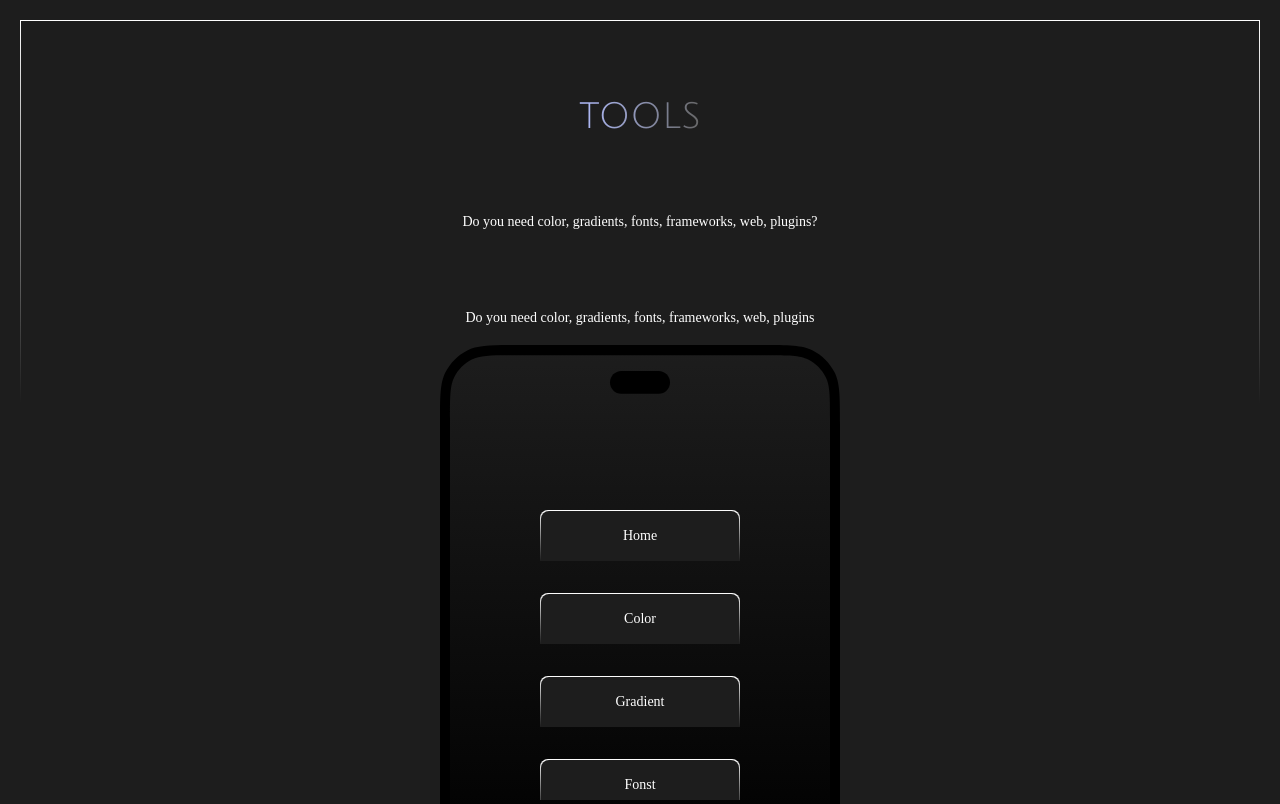
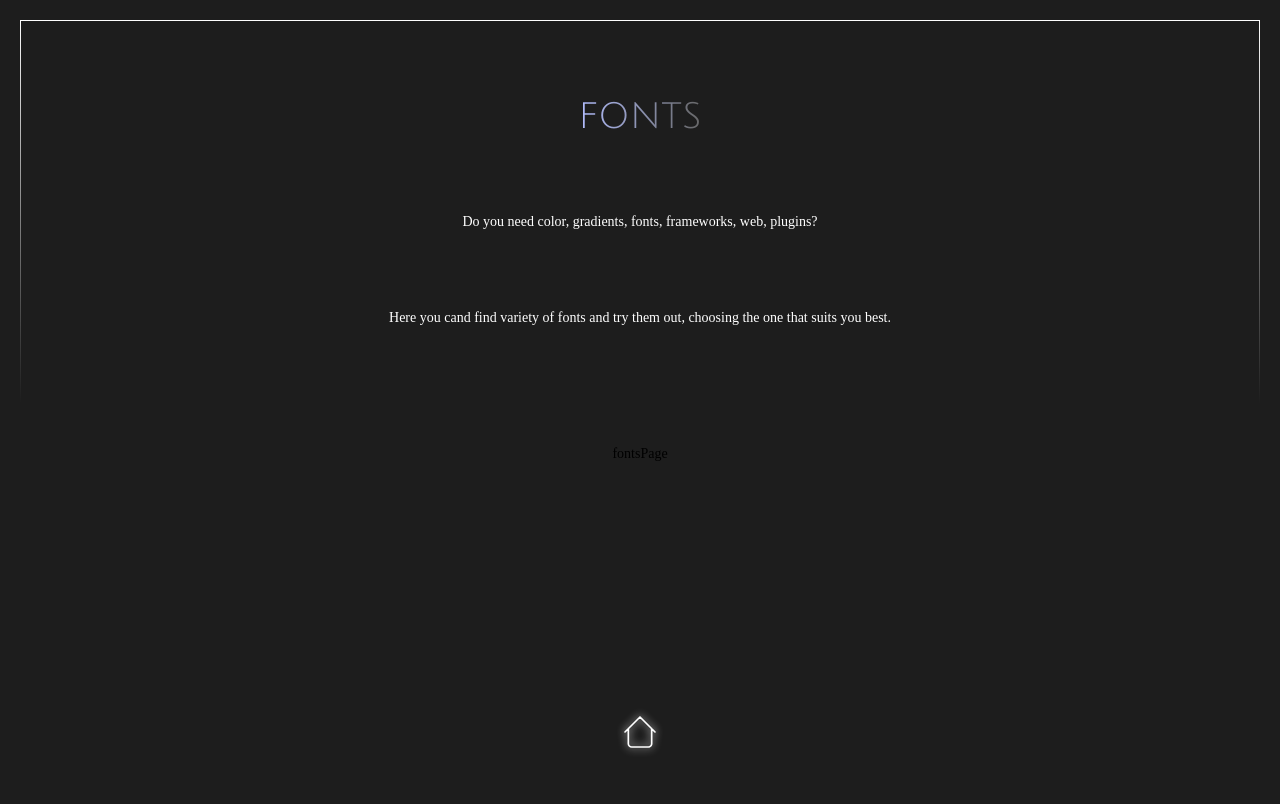
Before and after one commit to wuerion/Tools-React, a React (Vite) app: page /fontsPage in a window 1280 px wide. Before the commit this address had no page. Built offline with nearby package versions, Linux system fonts and the light colour scheme; a web font is replaced by a local one.

Commit message:
fix lines

```diff
--- a/src/components/nav.jsx
+++ b/src/components/nav.jsx
@@ -68,7 +68,7 @@ function Nav() {
             to="/fontsPage"
             className="bg-[#1D1D1D] w-full h-[50px] text-white content-center rounded-t-[0.5rem] text-center"
           >
-            Fonst
+            Fonts
           </Link>
         </li>
         <li className="bg-linear-180 from-[#FFFFFF] to-[#1D1D1D] w-[200px] h-[51px] rounded-t-[0.5rem] p-[1px] flex items-center justify-center grow-0 basis-full snap-center scroll-m-5 scroll-me-5"></li>
--- a/src/pages/App.jsx
+++ b/src/pages/App.jsx
@@ -4,6 +4,7 @@ import Layout from "../components/Layout";
 import HomePage from "./HomePage";
 import ColorPage from "./ColorsPage";
 import GradientPage from "./GradientPage";
+import FontsPage from "./FontsPage";
 import { PageTitleAndTextProvider } from "../context/PageTitleAndTextContext";
 
 function App() {
@@ -17,8 +18,16 @@ function App() {
           <Route path="/homePage" element={<HomePage />} />
           <Route path="/colorPage" element={<ColorPage />} />
           <Route path="/gradientPage" element={<GradientPage />} />
+          <Route path="/fontsPage" element={<FontsPage />} />
           {/* paguina no encontrada */}
-          <Route path="*" element={<div>404 Not Found</div>} />
+          <Route
+            path="*"
+            element={
+              <div className="text-red-600 animate-pulse text-lg">
+                404 Not Found
+              </div>
+            }
+          />
         </Routes>
       </Layout>
     </PageTitleAndTextProvider>
--- /dev/null
+++ b/src/pages/FontsPage.jsx
@@ -0,0 +1,21 @@
+import React, { useEffect } from "react";
+import { usePageTitleAndText } from "../context/PageTitleAndTextContext";
+function fontsPage() {
+  const { setPageTitle } = usePageTitleAndText();
+  const { setPageText } = usePageTitleAndText();
+  const { setMenuIs } = usePageTitleAndText();
+  useEffect(() => {
+    setPageTitle("FONTS");
+  }, [setPageTitle]);
+  useEffect(() => {
+    setPageText(
+      "Here you cand find variety of fonts and try them out, choosing the one that suits you best."
+    );
+  }, [setPageText]);
+  useEffect(() => {
+    setMenuIs(false);
+  }, [setMenuIs]);
+  return <div>fontsPage</div>;
+}
+
+export default fontsPage;
--- a/src/pages/HomePage.jsx
+++ b/src/pages/HomePage.jsx
@@ -23,7 +23,7 @@ function HomePage() {
   useEffect(() => {
     setMenuIs(true);
   }, [setMenuIs]);
-  return <div className="hidden"></div>;
+  return <div className="hidden h-dvh"></div>;
 }
 
 export default HomePage;
```
